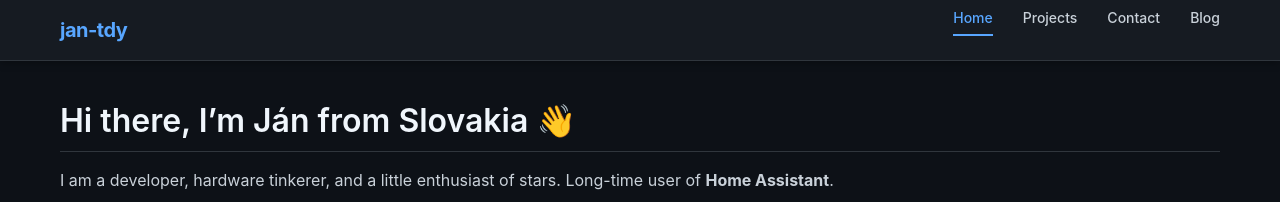
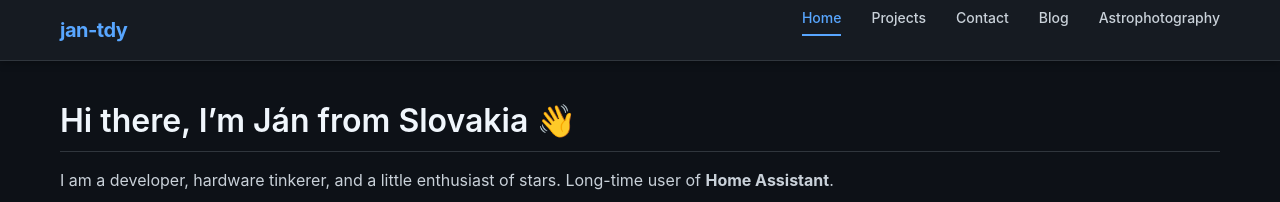
Before and after one commit to jan-tdy/jan-tdy, a Jekyll site: the page built from docs/README.md, in a window 1280 px wide. Shown: the top 202 px of the page. Built offline with Jekyll 4.4.1, drawn with Linux system fonts in a browser that asks for light colours.

Commit message:
Add Astrophotography link to navigation

```diff
--- a/docs/_layouts/default.html
+++ b/docs/_layouts/default.html
@@ -203,6 +203,7 @@
                 <li><a href="/jan-tdy/projects" {% if page.url == '/projects' %}class="active"{% endif %}>Projects</a></li>
                 <li><a href="/jan-tdy/contact" {% if page.url == '/contact' %}class="active"{% endif %}>Contact</a></li>
                 <li><a href="/jan-tdy/blog" {% if page.url == '/blog' %}class="active"{% endif %}>Blog</a></li>
+                <li><a href="/jan-tdy/astrophoto" {% if page.url == '/astrophoto' %}class="active"{% endif %}>Astrophotography</a></li>
             </ul>
         </div>
     </nav>
```
